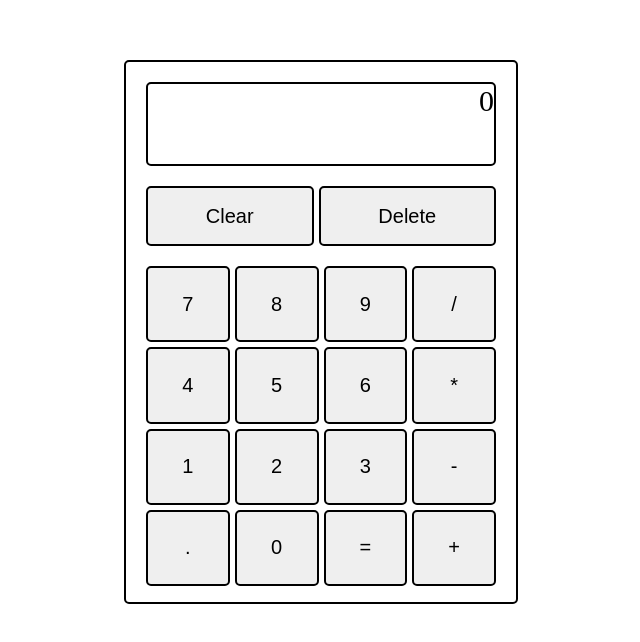
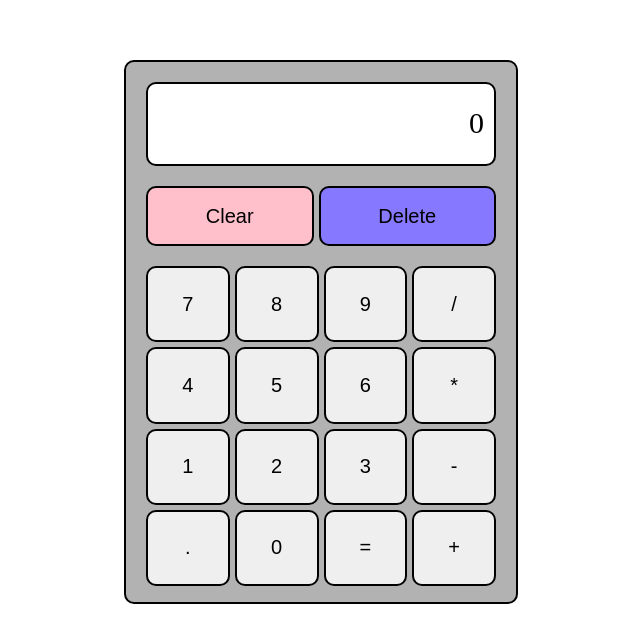
Before and after one commit to habbaszadegan/calculator, a plain HTML site: page index.html in a window 1280 px wide. Shown: the whole page, without its empty margins (319-959 px from the left). Drawn offline with Linux system fonts and the light colour scheme.

Commit message:
Fin styling the project

```diff
--- a/index.html
+++ b/index.html
@@ -10,7 +10,7 @@
 <body>
     <div id="container">
         <div id="display-container">
-            <div id="display">0</div>
+            <div id="display"><p></p>0</div>
         </div>
         <div id="calculator-body">
             <div id="clean-screen">
--- a/script.js
+++ b/script.js
@@ -14,11 +14,13 @@ const buttons = document.querySelectorAll('button');
 
 
 function operate (chosenOperator, num1, num2) {
+    let result;
     a = Number(num1);
     b = Number(num2);
     switch (chosenOperator) {
         case '+':
-            display.textContent = a + b;
+            result = (a + b).toFixed(2);
+            display.textContent = result;
             break;
         case '-':
             display.textContent = a - b;
--- a/style.css
+++ b/style.css
@@ -9,12 +9,19 @@ body {
     width: 350px;
     height: 500px;
     border-radius: 15px;
+    background-color: rgb(178, 178, 178);
+}
+
+p {
+    margin: 22px;
 }
 
 #display {
     height: 80px;
+    padding: 0px 10px;
     text-align: right;
     font-size: 30px;
+    background-color: white;
 }
 
 #calculator-body {
@@ -31,6 +38,14 @@ body {
     min-height: 60px;
     flex: auto;
     font-size: 20px;
+}
+
+#clear {
+    background-color: pink;
+}
+
+#delete {
+    background-color: rgb(134, 120, 255);
 }
 
 #main-body {
@@ -50,5 +65,5 @@ body {
 
 #container, #display, #clear, #delete, .nums, .operator, .equals {
     border: 2px solid black;
-    border-radius: 5px;
+    border-radius: 10px;
 }
```
